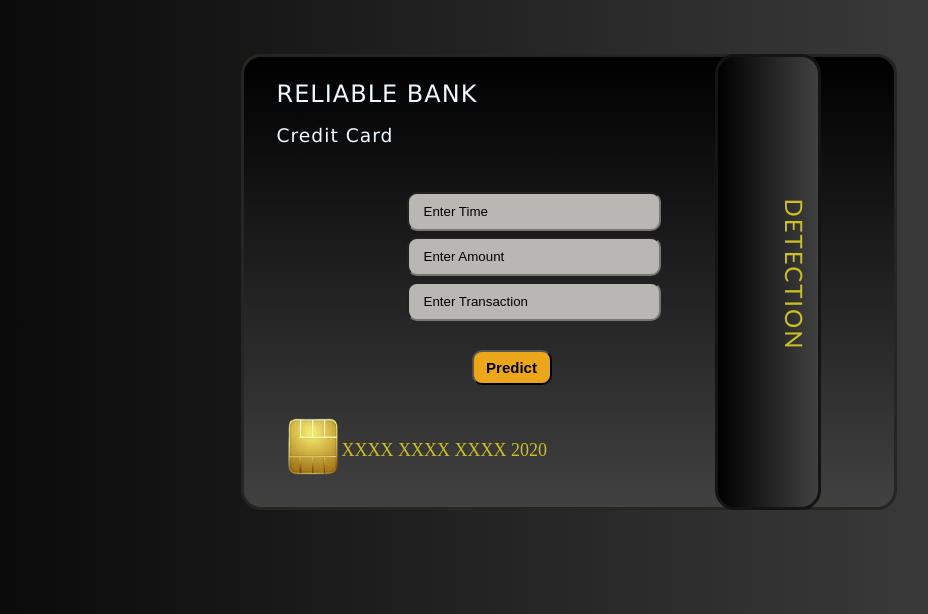
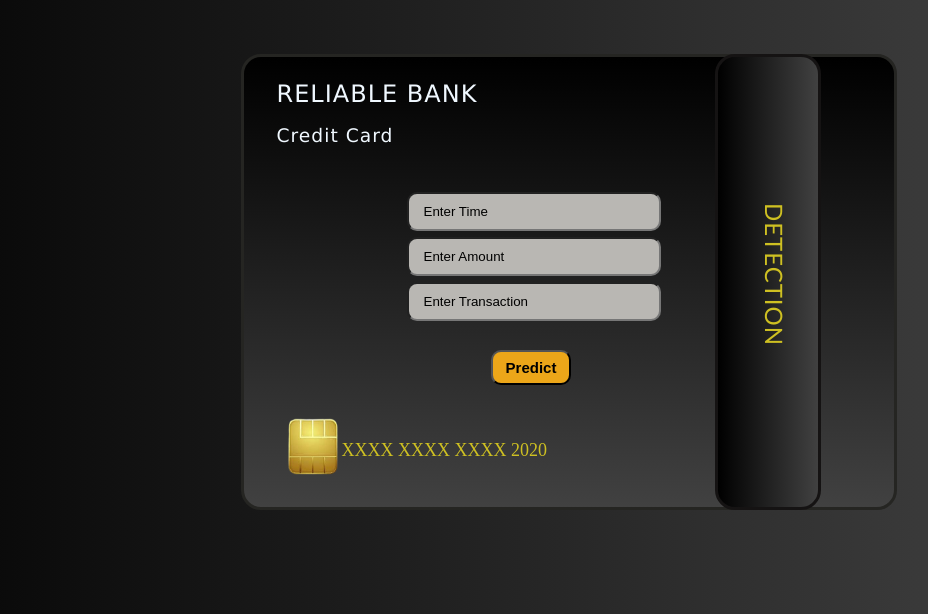
Before and after one commit to shreeya11-ss/Credit_Card_Fraud_Detection, a Flask app: page / in a window 1280 px wide. Shown: the part 186-800 px from the top of the page, without its empty margins (207-1135 px from the left). Run offline with Flask 3, Linux system fonts and the light colour scheme; parts of the project's set-up code (start-up, migrations or seed data) failed here and were passed over.

Commit message:
modified css

```diff
--- a/static/style.css
+++ b/static/style.css
@@ -53,7 +53,9 @@
 .dgn p{
     position: absolute;
     top: 45%;
+    left: -15%;
     transform: rotate(90deg);
+    letter-spacing: 1px;
     font-size: 150%;
 }
 .input h2{
@@ -129,7 +131,7 @@
 .button{
     position: absolute;
     top:65%;
-    left:35%;
+    left:38%;
     display: block;
     width: 80px;
     height: 35px;
--- a/templates/index.html
+++ b/templates/index.html
@@ -16,7 +16,7 @@
             <div class="input">
                 <h2>RELIABLE BANK</h2>
                 <h3>Credit Card</h3>
-                <img src="images.png" alt="credit chip">
+                <img src="/static/images.png" alt="credit chip">
                 <Span>XXXX XXXX XXXX 2020</Span>
                 <div>
                     <input  type="text" id="Time" class="input-box1" name="Time" placeholder="Enter Time">
```
Also changed, not shown: static/card.jpg (deleted).
